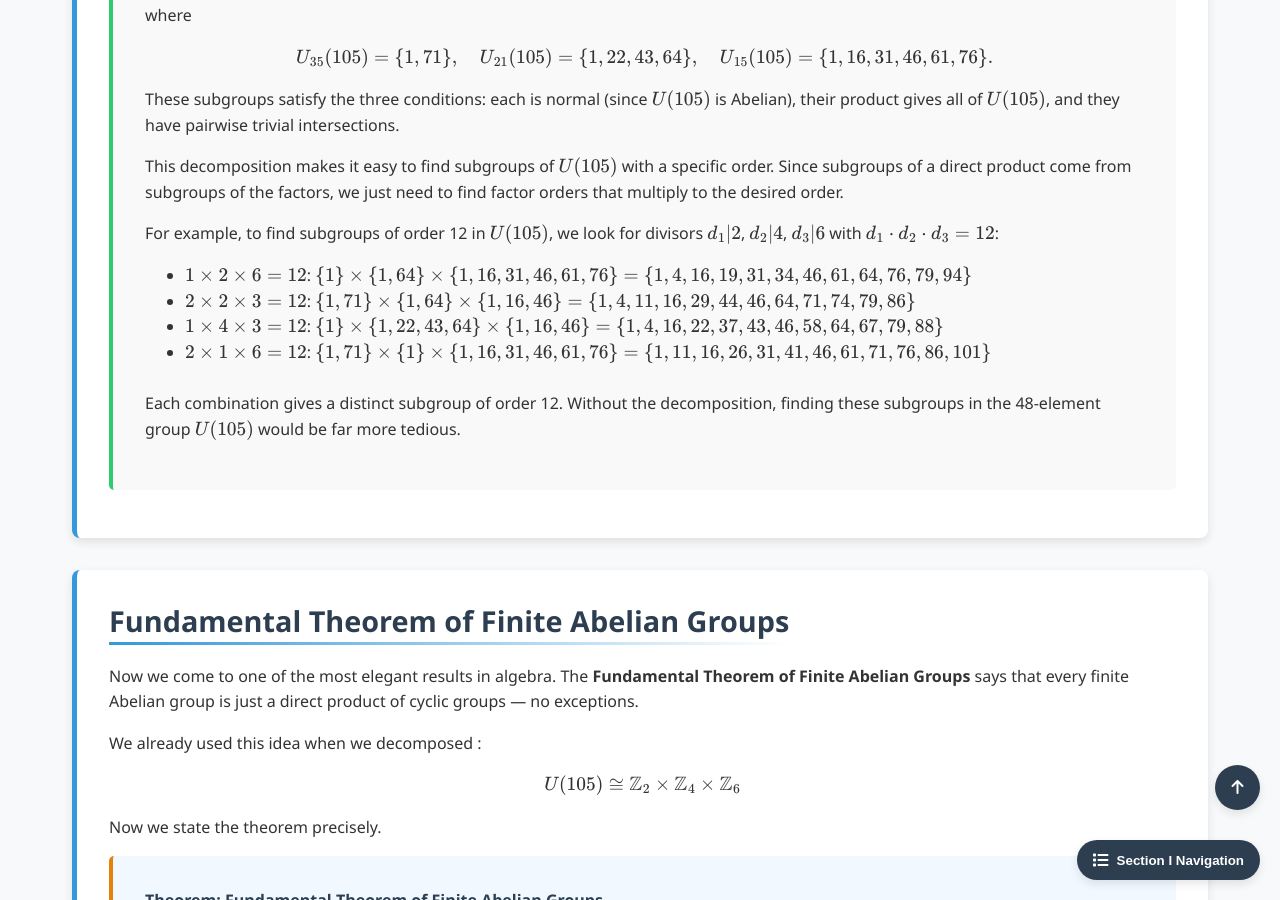
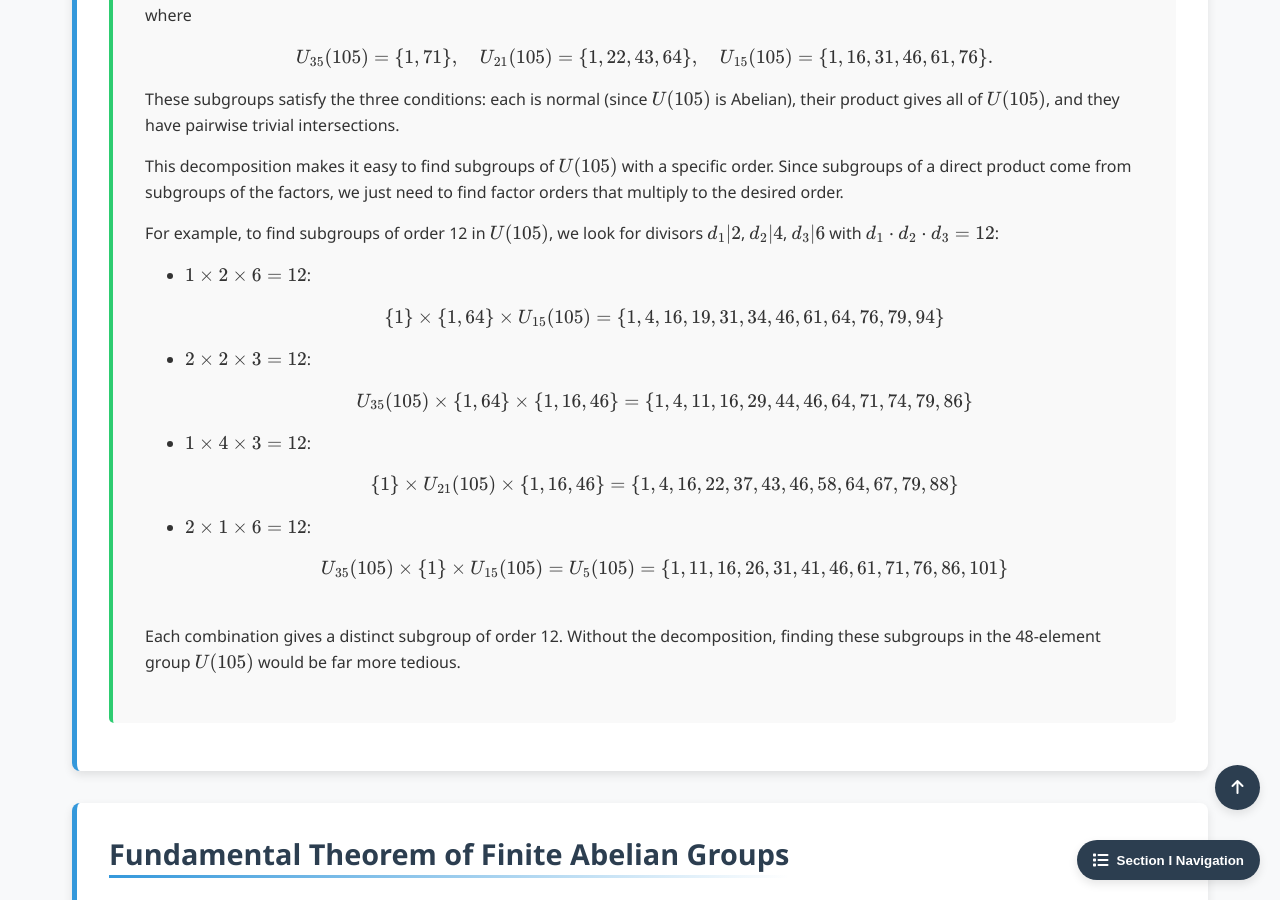
Before and after one commit to Yusukey01/yusukey01.github.io, a Jekyll site: the page built from Mathematics/Linear_algebra/group_classification.html, in a window 1280 px wide and 900 px high, scrolled down 9975 px. Built offline with Jekyll 4.4.1, drawn with Linux system fonts in a browser that asks for light colours.

Commit message:
Start Section I-18 updated internal direct products

```diff
--- a/Mathematics/Linear_algebra/group_classification.html
+++ b/Mathematics/Linear_algebra/group_classification.html
@@ -646,10 +646,25 @@ uses_python: false
                         \(d_1 | 2\), \(d_2 | 4\), \(d_3 | 6\) with \(d_1 \cdot d_2 \cdot d_3 = 12\):
                     </p>
                     <ul style="padding-left: 40px;">
-                        <li>\(1 \times 2 \times 6 = 12\): \(\{1\} \times \{1, 64\} \times \{1,16,31,46,61,76\} = \{1,4,16,19,31,34,46,61,64,76,79,94\}\)</li>
-                        <li>\(2 \times 2 \times 3 = 12\): \(\{1,71\} \times \{1,64\} \times \{1,16,46\} = \{1,4,11,16,29,44,46,64,71,74,79,86\}\)</li>
-                        <li>\(1 \times 4 \times 3 = 12\): \(\{1\} \times \{1,22,43,64\} \times \{1,16,46\} = \{1,4,16,22,37,43,46,58,64,67,79,88\}\)</li>
-                        <li>\(2 \times 1 \times 6 = 12\): \(\{1,71\} \times \{1\} \times \{1,16,31,46,61,76\} = \{1,11,16,26,31,41,46,61,71,76,86,101\}\)</li>
+                        <li>\(1 \times 2 \times 6 = 12\):
+                            \[
+                            \{1\} \times \{1, 64\} \times U_{15}(105) = \{1,4,16,19,31,34,46,61,64,76,79,94\}
+                            \]
+                        </li>
+                        <li>\(2 \times 2 \times 3 = 12\):
+                            \[
+                            U_{35}(105) \times \{1,64\} \times \{1,16,46\} = \{1,4,11,16,29,44,46,64,71,74,79,86\}
+                            \]
+                        </li>
+                        <li>\(1 \times 4 \times 3 = 12\):
+                            \[
+                            \{1\} \times U_{21}(105) \times \{1,16,46\} = \{1,4,16,22,37,43,46,58,64,67,79,88\}
+                            \]
+                        </li>
+                        <li>\(2 \times 1 \times 6 = 12\):
+                            \[U_{35}(105) \times \{1\} \times U_{15}(105) = U_5(105) = \{1,11,16,26,31,41,46,61,71,76,86,101\}
+                            \]
+                        </li>
                     </ul><br>
                     <p>
                         Each combination gives a distinct subgroup of order 12. Without the decomposition,
```
